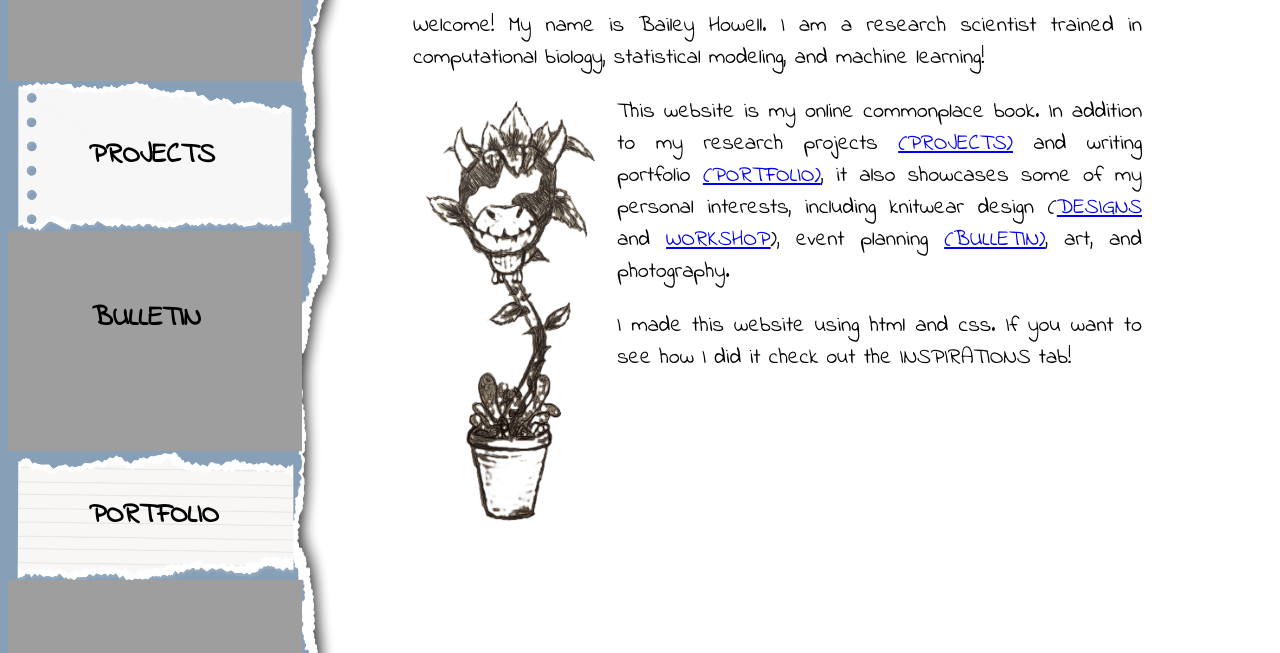
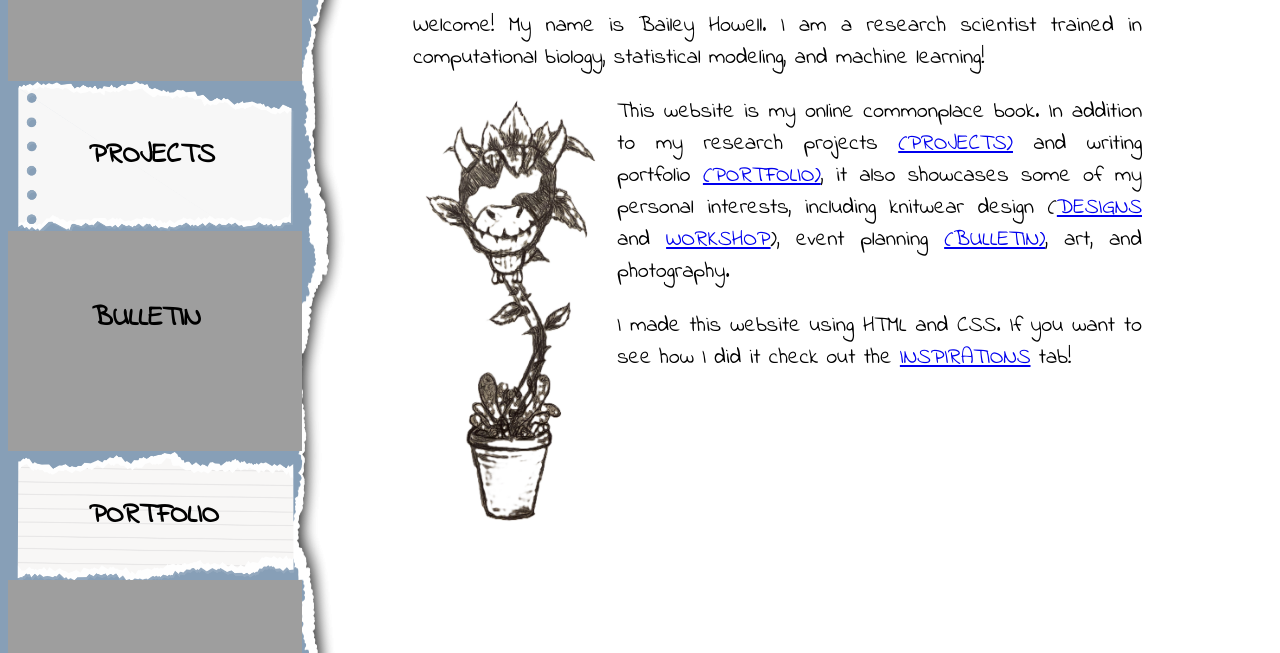
Before and after one commit to bkhowell/bkhowell.github.io, a plain HTML site: page index.html in a window 1280 px wide. Shown: the part 147-800 px from the top of the page. Drawn offline with Linux system fonts and the light colour scheme.

Commit message:
updating index

```diff
--- a/index.html
+++ b/index.html
@@ -17,7 +17,7 @@
             <p class="text">Welcome! My name is Bailey Howell. I am a research scientist trained in computational biology, statistical modeling, and machine learning!</p>
             <img class="bulletin-img" src="images/IMG_2831.jpeg" style="mix-blend-mode: multiply; float: left; width: 28%;">
             <p class="text">This website is my online commonplace book. In addition to my research projects <a href="projects.html">(PROJECTS)</a> and writing portfolio <a href="portfolio.html">(PORTFOLIO)</a>, it also showcases some of my personal interests, including knitwear design (<a href="showcase.html">DESIGNS</a> and <a href="doodles.html">WORKSHOP</a>), event planning <a href="bulletin.html">(BULLETIN)</a>, art, and photography.</p>
-            <p class="text">I made this website using html and css. If you want to see how I did it check out the INSPIRATIONS tab!</p>
+            <p class="text">I made this website using HTML and CSS. If you want to see how I did it check out the <a href="inspiration.html">INSPIRATIONS</a> tab!</p>
 
 
 
```
